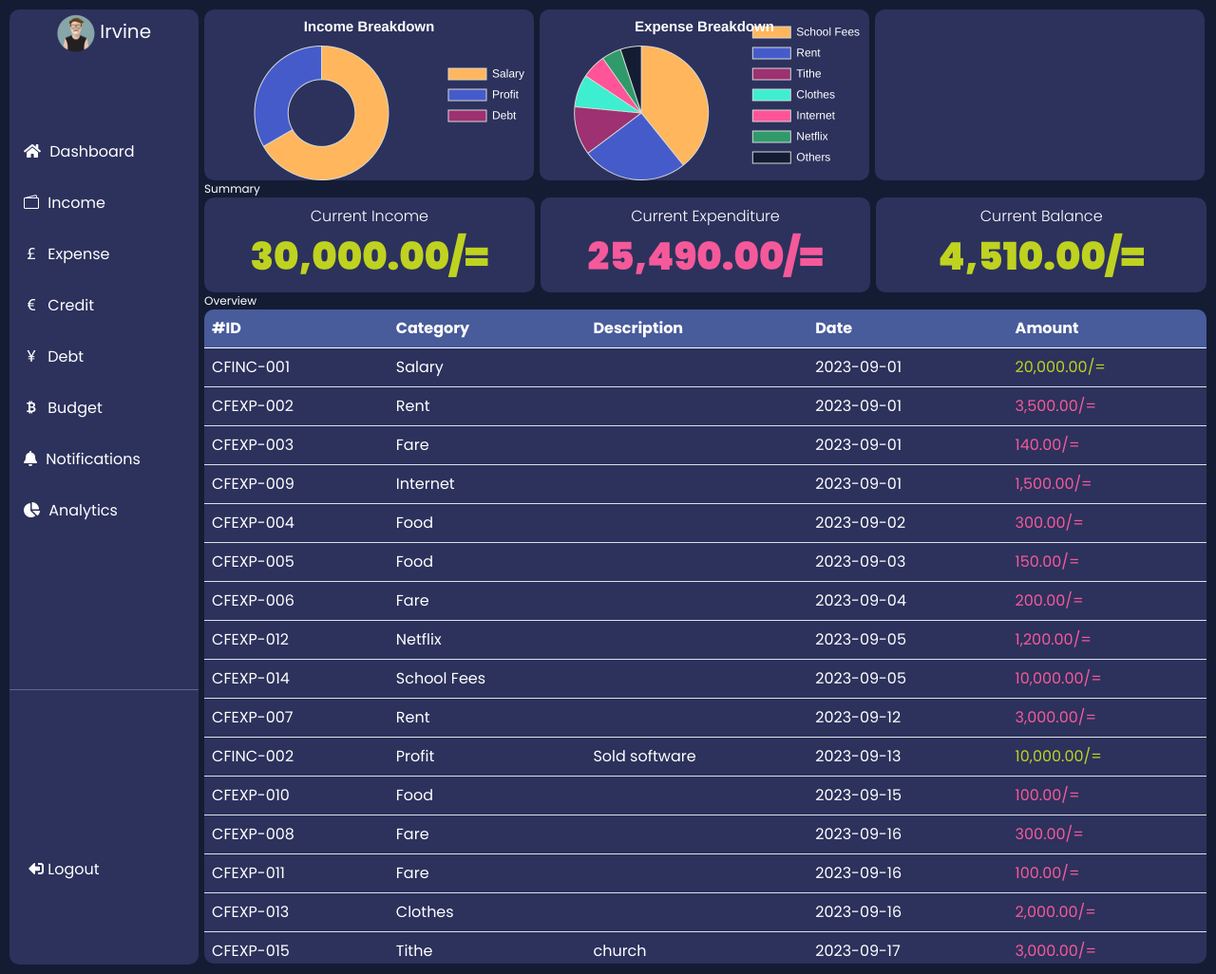
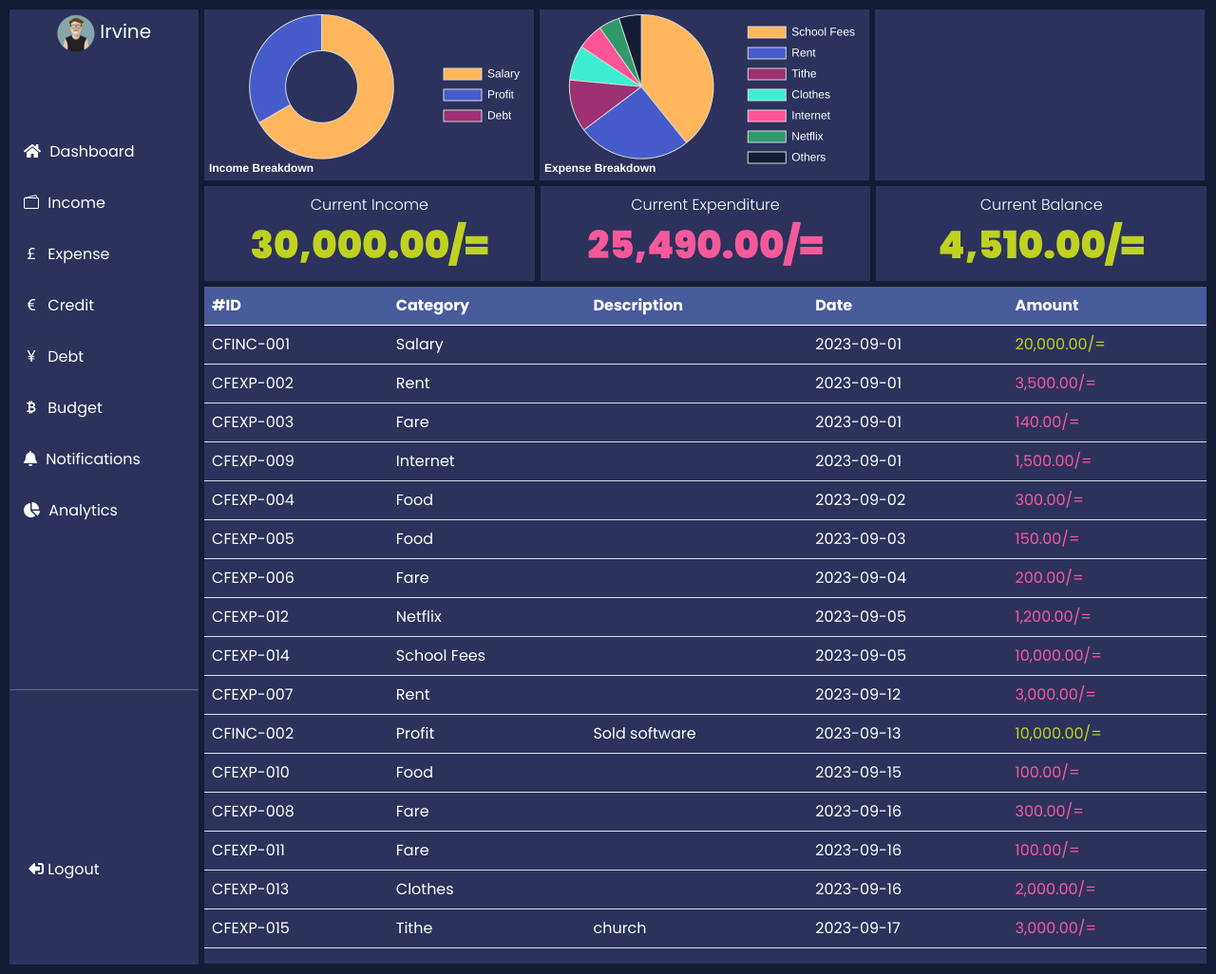
Before and after one commit to sundayirvine-code/cashFlow, a Flask app: page /dashboard in a window 1280 px wide. Shown: the whole page at 95% size. Run offline with Flask 3, Linux system fonts and the light colour scheme; a user stored in the database is signed in; data comes from the database, SQL or seed files in the repository; data that the repository does not hold is empty; a map, chart or similar area stays blank; some libraries are stand-ins or nearby versions; some web fonts are replaced.

Commit message:
removed section titles and border radius on my dashboard. moved chart titles to bottom left

```diff
--- a/static/script/dashboard.js
+++ b/static/script/dashboard.js
@@ -57,11 +57,17 @@ async function renderChart() {
                     },
                     title: {
                         display: true,
-                        text: 'Income Breakdown', // Set your chart title here
+                        text: 'Income Breakdown',
+                        position: 'bottom',
+                        align: 'start',
                         font: {
-                            size: 15, // Set the font size for the title
+                            size: 12, // Set the font size for the title
                             weight: 'bold', // Set the font weight (optional)
                         },
+                        padding: {
+                            top: 3,
+                            bottom: 0,
+                        }
                     },
                     tooltip: {
                         callbacks: {
@@ -104,11 +110,17 @@ async function renderChart() {
                     },
                     title: {
                         display: true,
-                        text: 'Expense Breakdown', // Set your chart title here
+                        text: 'Expense Breakdown',
+                        position: 'bottom',
+                        align: 'start',
                         font: {
-                            size: 15, // Set the font size for the title
+                            size: 12, // Set the font size for the title
                             weight: 'bold', // Set the font weight (optional)
                         },
+                        padding: {
+                            top: 3,
+                            bottom: 0
+                        }
                     },
                     tooltip: {
                         callbacks: {
--- a/static/styles/dashboard.css
+++ b/static/styles/dashboard.css
@@ -44,7 +44,6 @@
 }
 
 #navbar, #main{
-    border-radius: 10px;
     flex: 1;
 }
 
@@ -85,6 +84,9 @@
 #main{
     flex-basis: calc(100% - 200px);
     height: 100%;
+    display: flex;
+    flex-direction: column;
+    gap: 6px;
 }
 
 #chartbox{
@@ -107,7 +109,7 @@
 }
 
 #transactionBox{
-    max-height: calc(100vh - 337px);
+    max-height: calc(100vh - 313px);
     overflow-y: scroll;
 }
 
@@ -122,17 +124,13 @@ tr:hover{
     overflow-x: auto;
 }
 
-#chartbox, #transactionHistoryBox, #incomeExpenseBalanceBox{
-    border-radius: 10px;
-}
-
 
 #expenseChart, #incomeChart, #extraChart{
     min-width: calc(100% / 3.04);
     background-color: #2c325c;
-    border-radius: 10px;
     min-height: 180px;
     max-height: 180px;
+    padding: 5px;
 }
 
 #incomeExpenseBalanceBox{
@@ -147,7 +145,6 @@ tr:hover{
     width: calc(100%/3);
     min-width: fit-content;
     background-color: #2c325c;
-    border-radius: 10px;
     min-height: 100px;
     max-height: 100px;
     display: flex;
@@ -170,7 +167,6 @@ tr:hover{
   /* Style the scrollbar thumb (the draggable part) */
   #incomeExpenseBalanceBox::-webkit-scrollbar-thumb, #chartbox::-webkit-scrollbar-thumb{
     background-color: #888;
-    border-radius: 6px;
   }
 
   /* Change the color of the scrollbar thumb on hover */
@@ -207,7 +203,6 @@ tr:hover{
 
 #transactionBox{
     background-color: #2c325c;
-    border-radius: 10px;
 }
 
 @media (max-width: 850px) {
--- a/templates/dashboard.html
+++ b/templates/dashboard.html
@@ -90,7 +90,7 @@
 
                 </div>
             </div>
-            <p style="font-size: 12px; margin: 0;">Summary</p>
+
             <div id="incomeExpenseBalanceBox">
                 <div id="incomeBox">
                     <p>Current Income</p>
@@ -115,7 +115,6 @@
                 </div>
             </div>
             <div id="transactionHistoryBox">
-                <p style="font-size: 12px;">Overview</p>
                 <div id="transactionBox">
                     <div id="transactionTable">
                         <table class="table table-responsive" id="table">
```
